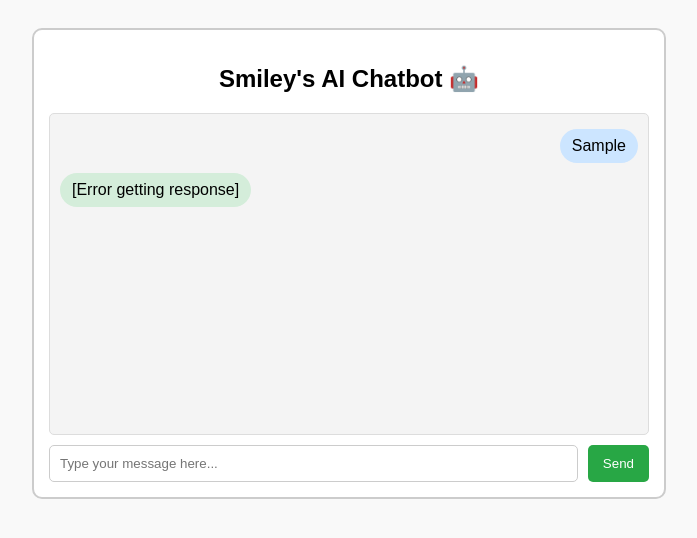
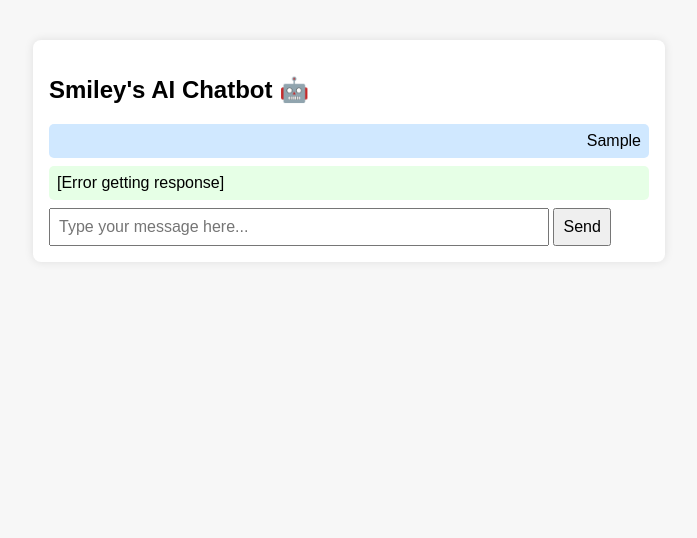
Before and after one commit to Andrew-0260/smileys-chatbot, a plain HTML site: page index.html in a window 1280 px wide. Both pictures are taken after typing "Sample" into the empty fields and a click on the button "Send". Shown: the whole page, without its empty margins (291-988 px from the left). Drawn offline with Linux system fonts and the light colour scheme; no server answers.

Commit message:
Update index.html

```diff
--- a/index.html
+++ b/index.html
@@ -1,4 +1,3 @@
-
 <!DOCTYPE html>
 <html lang="en">
 <head>
@@ -7,108 +6,88 @@
   <title>Smiley's AI Chatbot 🤖</title>
   <style>
     body {
-      font-family: Arial, sans-serif;
-      padding: 20px;
-      background-color: #f9f9f9;
+      font-family: sans-serif;
+      background: #f7f7f7;
+      padding: 2rem;
     }
-    .chat-container {
+    #chatbox {
+      width: 100%;
       max-width: 600px;
       margin: auto;
-      border: 2px solid #ccc;
-      border-radius: 10px;
-      padding: 15px;
-      background-color: white;
-    }
-    h2 {
-      text-align: center;
-    }
-    .chat-box {
-      border: 1px solid #ddd;
-      border-radius: 5px;
-      padding: 10px;
-      height: 300px;
-      overflow-y: scroll;
-      margin-bottom: 10px;
-      background: #f4f4f4;
+      background: white;
+      border-radius: 8px;
+      padding: 1rem;
+      box-shadow: 0 0 10px rgba(0,0,0,0.1);
     }
     .message {
-      margin: 5px 0;
-      padding: 8px 12px;
-      border-radius: 20px;
-      display: inline-block;
-      clear: both;
+      margin: 0.5rem 0;
+      padding: 0.5rem;
+      border-radius: 5px;
     }
     .user {
-      background-color: #cce5ff;
-      float: right;
+      background: #d0e8ff;
+      text-align: right;
     }
     .bot {
-      background-color: #d4edda;
-      float: left;
+      background: #e6ffe6;
     }
-    form {
-      display: flex;
-    }
-    input[type="text"] {
-      flex: 1;
-      padding: 10px;
-      border-radius: 5px;
-      border: 1px solid #ccc;
-    }
-    button {
-      padding: 10px 15px;
-      margin-left: 10px;
-      background-color: #28a745;
-      color: white;
-      border: none;
-      border-radius: 5px;
+    input, button {
+      padding: 0.5rem;
+      font-size: 1rem;
     }
   </style>
 </head>
 <body>
-  <div class="chat-container">
+  <div id="chatbox">
     <h2>Smiley's AI Chatbot 🤖</h2>
-    <div class="chat-box" id="chat-box"></div>
+    <div id="messages"></div>
     <form id="chat-form">
-      <input type="text" id="user-input" placeholder="Type your message here..." autocomplete="off" required />
+      <input type="text" id="user-input" placeholder="Type your message here..." required style="width: 80%;" />
       <button type="submit">Send</button>
     </form>
   </div>
 
   <script>
-    const chatForm = document.getElementById('chat-form');
-    const userInput = document.getElementById('user-input');
-    const chatBox = document.getElementById('chat-box');
+    const form = document.getElementById("chat-form");
+    const userInput = document.getElementById("user-input");
+    const messagesDiv = document.getElementById("messages");
 
-    chatForm.addEventListener('submit', async (e) => {
+    form.addEventListener("submit", async (e) => {
       e.preventDefault();
-      const message = userInput.value.trim();
+      const message = userInput.value;
       if (!message) return;
 
-      appendMessage('user', message);
-      userInput.value = '';
+      appendMessage("user", message);
+      userInput.value = "";
 
       try {
-        const res = await fetch('https://hook.us2.make.com/23eti9hl9txpxllpow0wmk9gksw8okeq', {
-          method: 'POST',
-          headers: { 'Content-Type': 'application/json' },
-          body: JSON.stringify({ message })
+        const response = await fetch("https://hook.us2.make.com/23eti9hl9txpxllpow0wmk9gksw8okeq", {
+          method: "POST",
+          headers: { "Content-Type": "application/json" },
+          body: JSON.stringify({ message }),
         });
 
-        const data = await res.json();
-        appendMessage('bot', data.reply || '[No response]');
+        const data = await response.json();
+
+        let reply =
+          data?.message ||
+          data?.body?.message ||
+          data?.result ||
+          data?.choices?.[0]?.message?.content ||
+          JSON.stringify(data);
+
+        appendMessage("bot", reply || "[No response]");
       } catch (err) {
-        appendMessage('bot', '[Error getting response]');
+        appendMessage("bot", "[Error getting response]");
         console.error(err);
       }
     });
 
     function appendMessage(sender, text) {
-      const div = document.createElement('div');
-      div.className = `message ${sender}`;
-      div.textContent = text;
-      chatBox.appendChild(div);
-      chatBox.scrollTop = chatBox.scrollHeight;
+      const msg = document.createElement("div");
+      msg.className = `message ${sender}`;
+      msg.textContent = text;
+      messagesDiv.appendChild(msg);
     }
   </script>
 </body>
```
